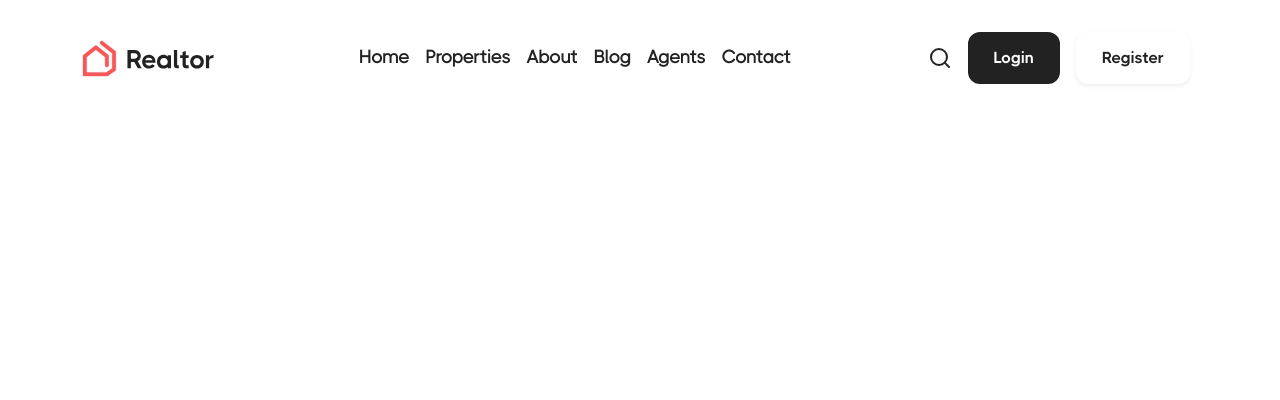
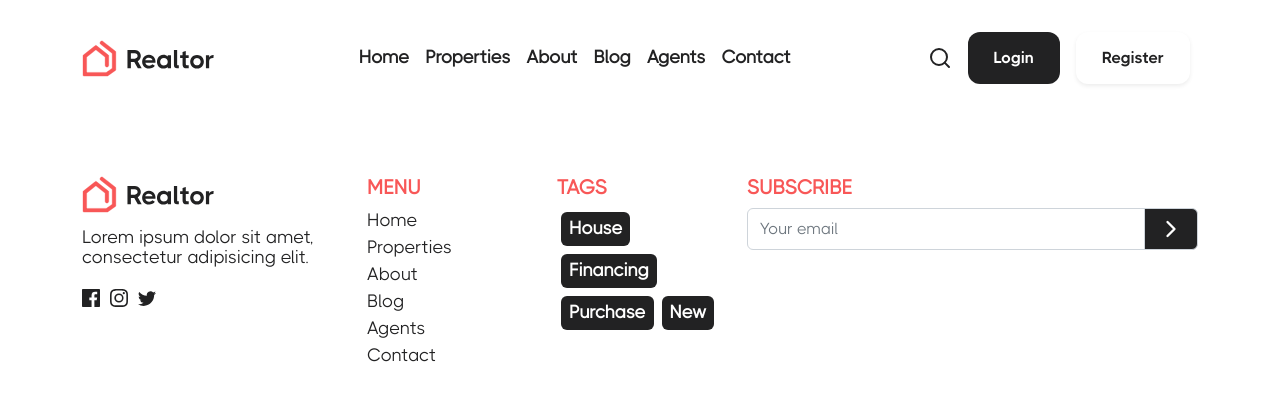
Before and after one commit to dommartins/projeto-realtor, a React (Create React App) app: page / in a window 1280 px wide. Shown: the top 400 px of the page. Built offline with nearby package versions, Linux system fonts and the light colour scheme.

Commit message:
Finalização do footer do projeto realtor

```diff
--- a/src/App.jsx
+++ b/src/App.jsx
@@ -1,5 +1,6 @@
 import React from 'react';
 import { BrowserRouter } from 'react-router-dom';
+import Footer from './components/footer/Footer';
 import Navigation from './components/navigation/Navigation';
 import Router from './router/Router';
 
@@ -10,6 +11,7 @@ export default function App() {
         <BrowserRouter>
             <Router/>
         </BrowserRouter>
+        <Footer/>
     </React.Fragment>
   )
 }
--- /dev/null
+++ b/src/components/footer/Footer.jsx
@@ -0,0 +1,55 @@
+import React from 'react';
+import './Footer.scss';
+import Brand from '../../assets/icons/brand-default.svg';
+import { GrFacebook } from 'react-icons/gr';
+import { BsInstagram, BsTwitter } from 'react-icons/bs';
+import { FiChevronRight } from 'react-icons/fi';
+
+export default function Footer() {
+    return (
+        <React.Fragment>
+            <footer className="re-footer">
+                <div className="container">
+                    <div className="row">
+                        <div className="col-lg-3 col-md-6 mb-lg-0 mb-4">
+                            <img src={Brand} alt="Brand" />
+                            <p>Lorem ipsum dolor sit amet, consectetur adipisicing elit.</p>
+                            <div className="re-footer-social">
+                                <a href=""><GrFacebook /></a>
+                                <a href=""><BsInstagram /></a>
+                                <a href=""><BsTwitter /></a>
+                            </div>
+                        </div>
+                        <div className="col-lg-2 col-md-6 re-footer-social mb-lg-0 mb-4">
+                            <h5>MENU</h5>
+                            <ul className="list-unstyled">
+                                <li><a href="/">Home</a></li>
+                                <li><a href="/properties">Properties</a></li>
+                                <li><a href="/about">About</a></li>
+                                <li><a href="/blog">Blog</a></li>
+                                <li><a href="/agents">Agents</a></li>
+                                <li><a href="/contact">Contact</a></li>
+                            </ul>
+                        </div>
+                        <div className="col-lg-2 col-md-6 re-footer-social mb-lg-0 mb-4">
+                            <h5>TAGS</h5>
+                            <span class="badge p-2 m-1">House</span>
+                            <span class="badge p-2 m-1">Financing</span>
+                            <span class="badge p-2 m-1">Purchase</span>
+                            <span class="badge p-2 m-1">New</span>
+                        </div>
+                        <div className="col-lg-5 col-md-6 re-footer-subscribe">
+                            <h5>SUBSCRIBE</h5>
+                            <div class="input-group input-group-md mb-3">
+                                <input type="text" class="form-control" placeholder="Your email"/>
+                                <span class="input-group-text">
+                                    <FiChevronRight/>
+                                </span>
+                            </div>
+                        </div>
+                    </div>
+                </div>
+            </footer>
+        </React.Fragment>
+    )
+}
--- /dev/null
+++ b/src/components/footer/Footer.scss
@@ -0,0 +1,63 @@
+@import '../../index.scss';
+
+.re-footer {
+    width: 100%;
+    padding: 60px 0px;
+    img {
+        margin-bottom: 15px;
+    }
+    p {
+        font-size: 18px;
+        line-height: 20px;
+        color: $color-neutral-800;
+    }
+    .re-footer-social {
+        a {
+            text-decoration: none;
+            font-size: 18px;
+            color: $color-primary;
+            margin-right: 10px;
+        }
+    }
+    h5 {
+        font-size: 20px;
+        color: $color-primary;
+        font-weight: 600;
+    }
+    .re-footer-social {
+        a {
+            text-decoration: none;
+            font-size: 18px;
+            color: $color-neutral-800;
+            &:hover {
+                color: $color-primary;
+            }
+        }
+        span {
+            font-size: 18px;
+            background-color: $color-neutral-800 !important;
+            &:hover {
+                background-color: $color-primary !important;
+                transition: 0.9s;
+            }
+        }
+    }
+    .re-footer-subscribe {
+        .input-group-text {
+            background-color: $color-neutral-800;
+            color: $color-neutral-100;
+        }
+        .input-group-text {
+            font-size: 28px;
+        }
+    }
+    @media (min-width: 300px) and (max-width: 575.98px) {
+        text-align: center;
+    }
+    @media (min-width: 568px) and (max-width: 767.98px) {
+        text-align: center;
+    }
+    @media (min-width: 768px) and (max-width: 991.98px) {}
+    @media (min-width: 992px) and (max-width: 1199.98px) {}
+    @media (min-width: 1200px) and (max-width: 1499.98px) {}
+}
```
